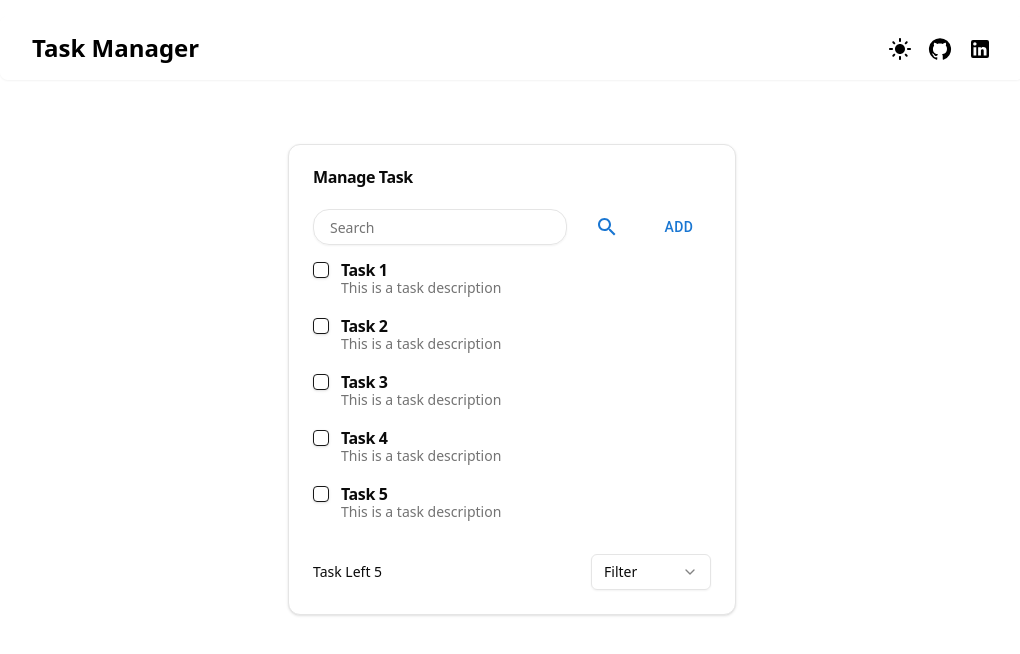
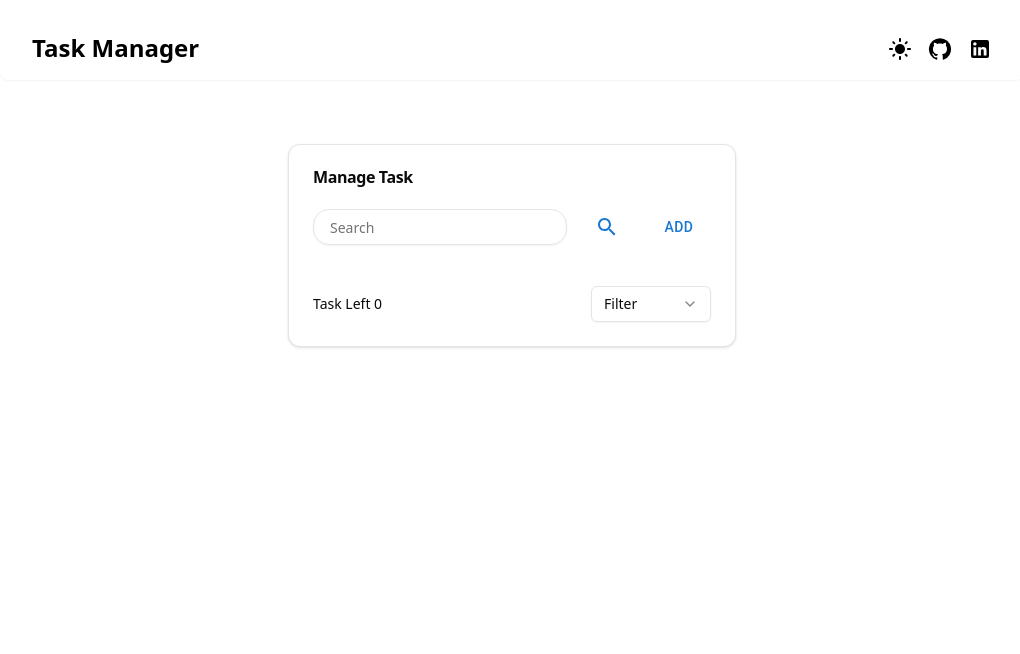
Before and after one commit to KRSNAGUPTA/task-manager, a React (Vite) app: page / in a window 1280 px wide. Shown: the top 654 px of the page, without its empty margins (128-1148 px from the left). Built offline with nearby package versions, Linux system fonts and the light colour scheme.

Commit message:
added  local storage support and search functionality

```diff
--- a/src/App.jsx
+++ b/src/App.jsx
@@ -1,4 +1,4 @@
-import { useState } from "react";
+import { useEffect, useState } from "react";
 import "./App.css";
 import Navbar from "./components/Navbar";
 import {
@@ -16,8 +16,8 @@ import {
   DialogHeader,
   DialogTitle,
   DialogFooter,
+  DialogTrigger,
   DialogClose,
-  DialogTrigger,
 } from "@/components/ui/dialog";
 
 import {
@@ -35,63 +35,67 @@ import { Label } from "./components/ui/label";
 import { Search } from "@mui/icons-material";
 
 function App() {
-  const task = [
-    {
-      id: 1,
-      name: "Task 1",
-      description: "This is a task description",
-      completed: false,
-      priority: "low",
-    },
-    {
-      id: 2,
-      name: "Task 2",
-      description: "This is a task description",
-      completed: false,
-      priority: "medium",
-    },
-    {
-      id: 3,
-      name: "Task 3",
-      description: "This is a task description",
-      completed: false,
-      priority: "high",
-    },
-    {
-      id: 4,
-      name: "Task 4",
-      description: "This is a task description",
-      completed: true,
-      priority: "low",
-    },
-    {
-      id: 5,
-      name: "Task 5",
-      description: "This is a task description",
-      completed: false,
-      priority: "medium",
-    },
-  ];
-  // const task = localStorage.getItem("task")
-
+  const [taskList, setTaskList] = useState(() => {
+    const savedTask = localStorage.getItem("taskList");
+    return savedTask ? JSON.parse(savedTask) : [];
+  });
+  useEffect(() => {
+    localStorage.setItem("taskList", JSON.stringify(taskList));
+  }, [taskList]);
   const [filter, setFilter] = useState("all");
-  const [tasks, setTasks] = useState(task);
   const [taskName, setTaskName] = useState("");
   const [taskDesc, setTaskDesc] = useState("");
   const [taskPrio, setTaskPrio] = useState("");
-  const filteredTask = tasks.filter(
-    (task) =>
-      (task.completed === false && filter === "active") ||
-      (task.completed === true && filter === "completed") ||
-      filter === "all"
-  );
-  const addTask = () => {};
+  const [searchTerm, setSearchTerm] = useState("");
+  const [filteredTask, setFilteredTask] = useState([]);
+  const [baseFilteredTasks, setBaseFilteredTasks] = useState([]);
+  const [activeTaskCount, setActiveTaskCount] = useState(0);
+  useEffect(() => {
+    let x = taskList.filter((task) => {
+      const matchFilter =
+        (task.completed === false && filter === "active") ||
+        (task.completed === true && filter === "completed") ||
+        filter === "all";
+      return matchFilter;
+    });
+    setBaseFilteredTasks(x);
+    setFilteredTask(x);
+  }, [taskList, filter]);
+
+  const handleSearch = () => {
+    const afterSearch = baseFilteredTasks.filter((task) => {
+      return (
+        task.name.toLowerCase().includes(searchTerm.toLowerCase()) ||
+        task.description.toLowerCase().includes(searchTerm.toLowerCase())
+      );
+    });
+    setFilteredTask(afterSearch);
+  };
+  const addTask = () => {
+    const task = {
+      id: taskList.length + 1,
+      name: taskName,
+      description: taskDesc,
+      completed: false,
+      priority: taskPrio,
+    };
+    setTaskList([...taskList, task]);
+    setTaskName("");
+    setTaskDesc("");
+    setTaskPrio("");
+  };
+  const deleteTask = (id) => {
+    setTaskList(taskList.filter((task) => task.id != id));
+  };
+  const toggleTask = (id) => {
+    taskList.filter((task) => (task.id === id ? (task.completed === true ? false : true) : ""));
+  };
   return (
     <>
       <div className="max-h-screen p-0 m-0 ">
         <Navbar />
         <div className="flex justify-center mt-16 ">
-          <Card className="w-full max-w-md mx-auto">
+          <Card className="w-full max-w-md   mx-auto">
             <CardHeader>
               <CardTitle>Manage Task</CardTitle>
             </CardHeader>
@@ -101,8 +105,10 @@ function App() {
                   className="rounded-2xl px-4"
                   type="text"
                   placeholder="Search"
+                  onChange={(e) => setSearchTerm(e.target.value)}
+                  // onChange={(e)=>console.log(e.target.value)}
                 />
-                <Button>
+                <Button onClick={handleSearch}>
                   <Search />
                 </Button>
                 <Dialog>
@@ -122,7 +128,9 @@ function App() {
                             id="taskName"
                             type="text"
                             placeholder="Enter Name"
-                            onValueChange={(e) => setTaskName(e)}
+                            value={taskName}
+                            onChange={(e) => setTaskName(e.target.value)}
+                            required
                           />
                         </div>
                         <div className="space-y-2">
@@ -131,11 +139,11 @@ function App() {
                             id="taskDesc"
                             type="text"
                             placeholder="Enter Description"
-                            onValueChange={(e) => setTaskName(e)}
+                            onChange={(e) => setTaskDesc(e.target.value)}
                           />
                         </div>
                         <DialogFooter className="flex sm:justify-between">
-                          <Select>
+                          <Select onValueChange={(val) => setTaskPrio(val)}>
                             <SelectTrigger className="w-[120px]">
                               <SelectValue
                                 className="text-muted "
@@ -148,8 +156,15 @@ function App() {
                               <SelectItem value="high">High</SelectItem>
                             </SelectContent>
                           </Select>
-
-                          <Button>Add Task</Button>
+                          <DialogClose>
+                            <Button
+                              variant="outline"
+                              onClick={addTask}
+                              type="submit"
+                            >
+                              Add
+                            </Button>
+                          </DialogClose>
                         </DialogFooter>
                       </div>
                     </DialogHeader>
@@ -159,19 +174,39 @@ function App() {
               <ul className="space-y-3 ">
                 {filteredTask.map((task) => (
                   <li key={task.id} className="">
-                    <div className="flex flex-row space-x-3 ">
-                      <Checkbox />
-                      <div className="mb-2 ">
-                        <CardTitle>{task.name}</CardTitle>
-                        <CardDescription>{task.description}</CardDescription>
+                    <div className="flex justify-between ">
+                      <div className="flex space-x-3 ">
+                        <Checkbox
+                          checked={task.completed ? "true" : "false"}
+                          onCheckedChange={() => toggleTask(task.id)}
+                        />
+                        <div className="mb-2 ">
+                          <CardTitle
+                            className={`${
+                              task.completed ? "line-through text-muted" : ""
+                            }`}
+                          >
+                            {task.name}
+                          </CardTitle>
+                          <CardDescription
+                            className={`${
+                              task.completed ? "line-through text-muted" : ""
+                            }`}
+                          >
+                            {task.description}
+                          </CardDescription>
+                        </div>
                       </div>
+                      <Button onClick={() => deleteTask(task.id)}>
+                        <DeleteOutlineSharpIcon />
+                      </Button>
                     </div>
                   </li>
                 ))}
               </ul>
             </CardContent>
             <CardFooter className="flex justify-between">
-              <div className="text-sm ">Task Left {filteredTask.length}</div>
+              <div className="text-sm ">Task Left {activeTaskCount}</div>
               <Select onValueChange={(val) => setFilter(val)}>
                 <SelectTrigger className="w-[120px]">
                   <SelectValue placeholder="Filter" />
```
